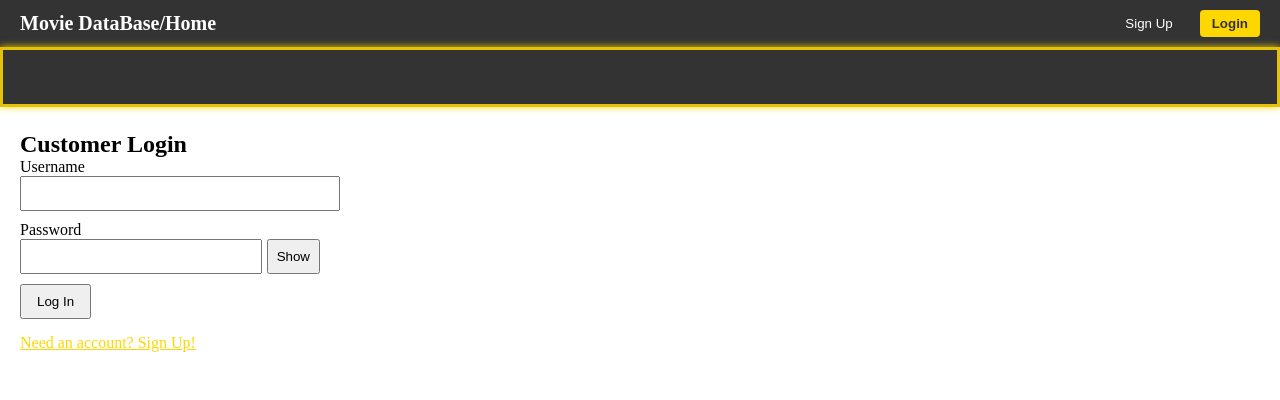
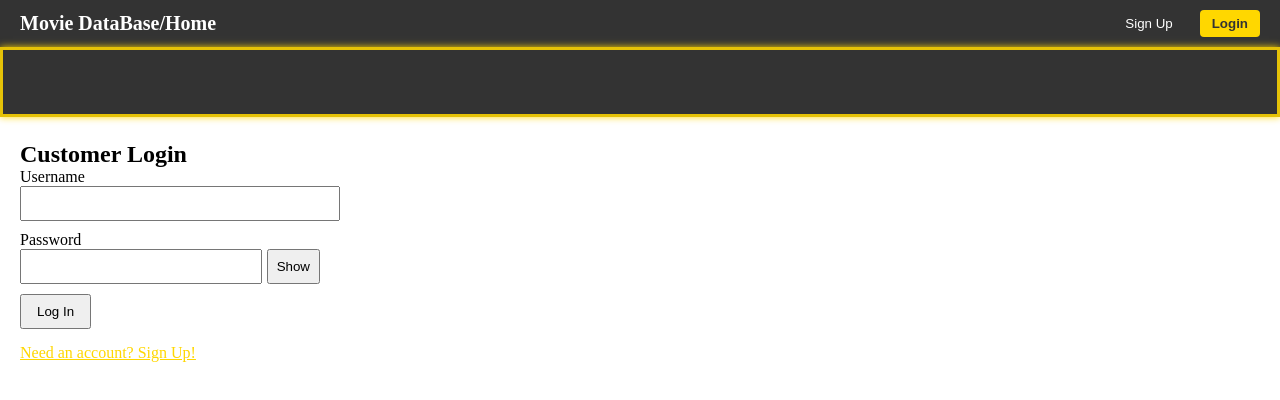
Before and after one commit to minyardlucky/MovieDB3, a React (Vite) app: page /login in a window 1280 px wide. Shown: the top 400 px of the page. Built offline with nearby package versions, Linux system fonts and the light colour scheme; no server answers.

Commit message:
CSS adjust

```diff
--- a/src/components/Login/Login.jsx
+++ b/src/components/Login/Login.jsx
@@ -74,7 +74,7 @@ function Login({ setUser }) {
           color: "#FFD700",
           backgroundColor: "#333",
           // Taller height from your request (15px top/bottom padding)
-          padding: "15px 0",
+          padding: "20px 0",
           fontSize: "20px",
           fontWeight: "bold",
           // 3. Applying the flashing border
@@ -86,7 +86,7 @@ function Login({ setUser }) {
         scrollamount="5"
       >
         {/* Doubled message content from your request */}
-        🌟 Welcome to Lucky's Movie Center! Log in to view the latest blockbusters Information and start reserving your tickets today! 🎬 🌟 Welcome to Lucky's Movie Center! Log in to view the latest blockbusters Information and start reserving your tickets today! 🎬
+        🌟 Welcome to Lucky's Movie Center! Log in to view the latest blockbusters Information and start reserving your tickets today! 🎬 🌟 Welcome to Lucky's Movie Center! Log in to view the latest blockbusters Information and start reserving your tickets today! 🎬 🌟 Welcome to Lucky's Movie Center! Log in to view the latest blockbusters Information and start reserving your tickets today! 🎬
       </marquee>
 
       {/* 4. Inner div restores the padding for the centered form content */}
```
